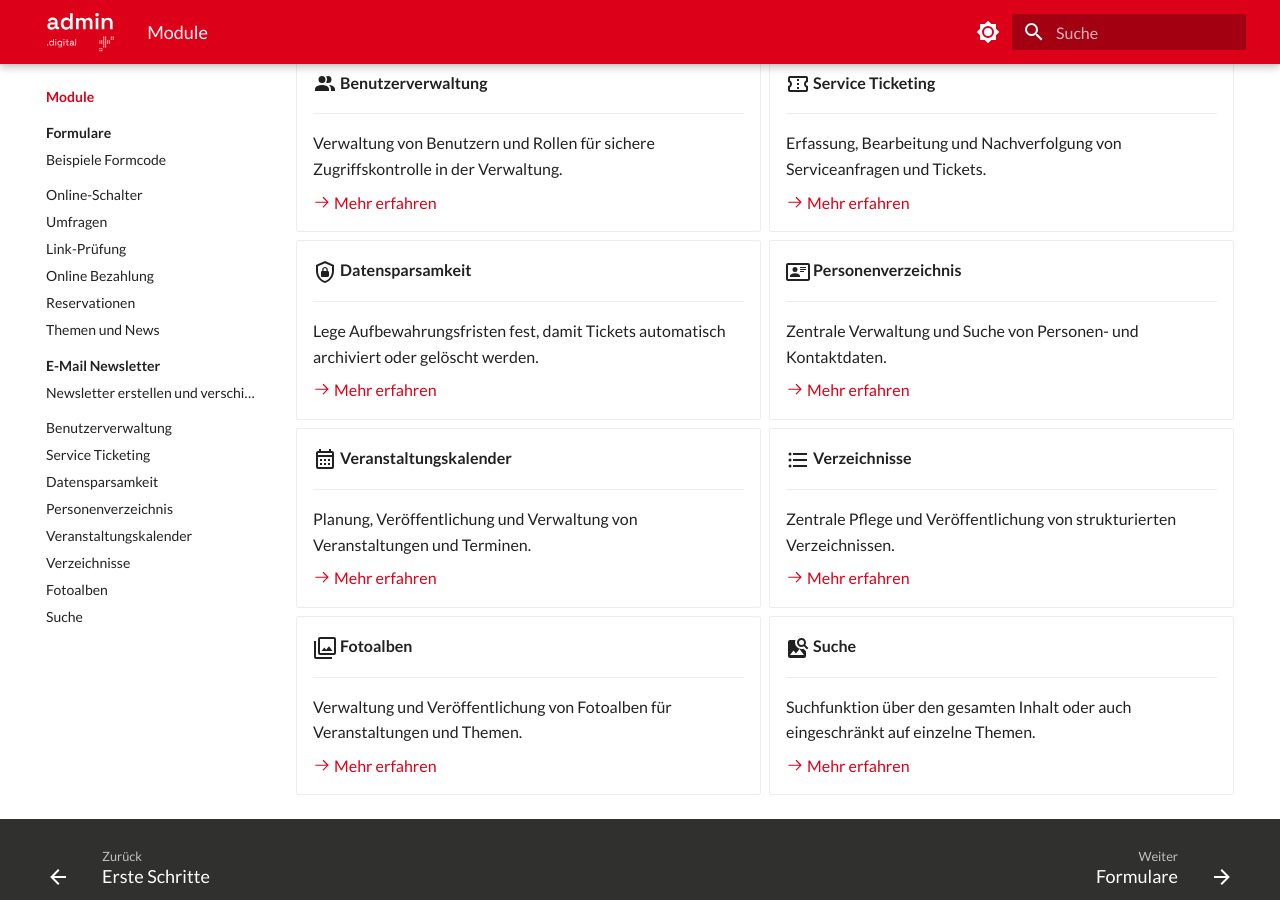
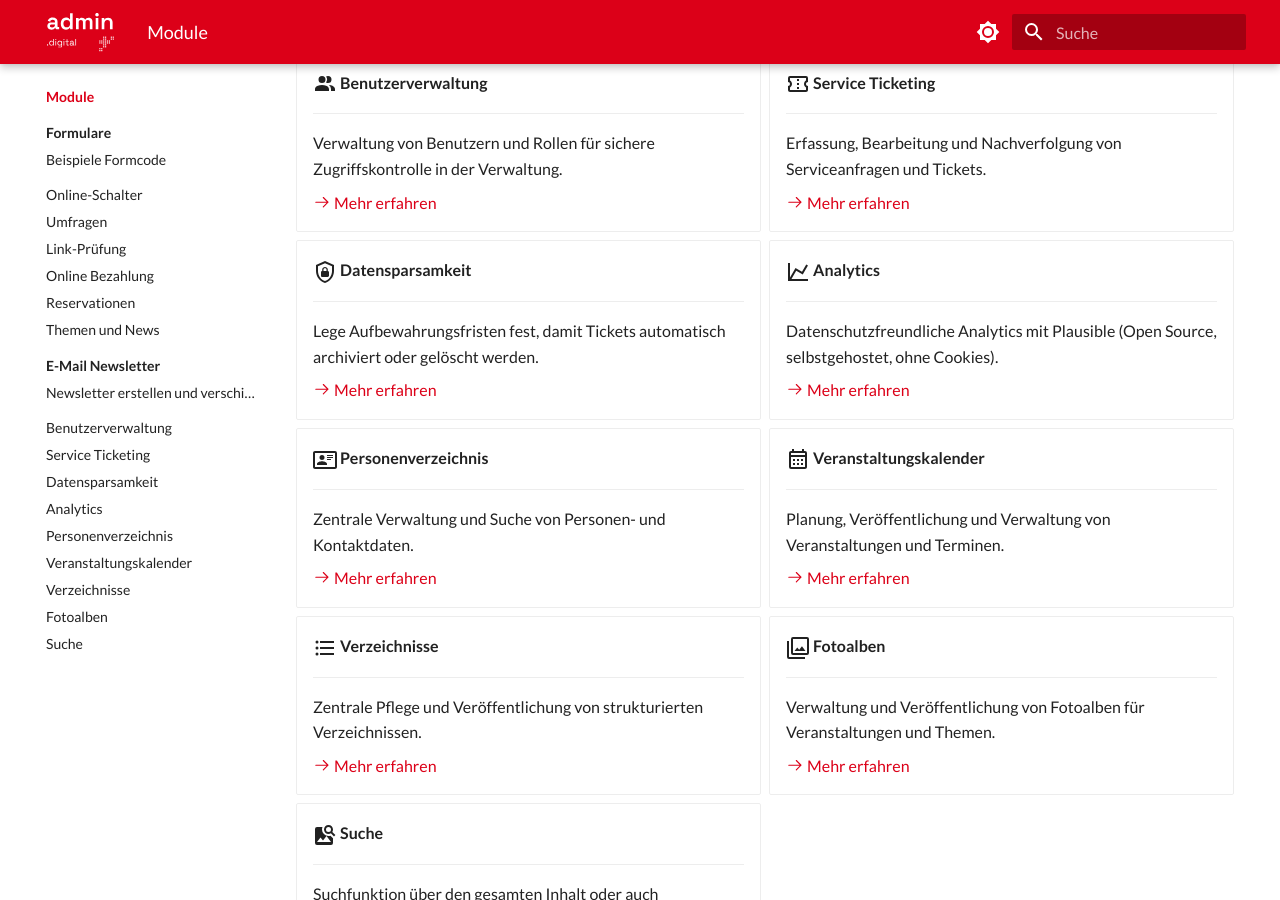
Before and after one commit to seantis/docs-admin-digital, an MkDocs documentation site: the page built from content/module/index.md, in a window 1280 px wide and 900 px high, scrolled down 1066 px. Built offline with MkDocs 1.6.1 and Material for MkDocs 9.7.7, drawn with Linux system fonts in a browser that asks for light colours.

Commit message:
Analytics Modul

```diff
--- a/content/module/index.md
+++ b/content/module/index.md
@@ -98,6 +98,14 @@ admin.digital bietet eine Reihe von Modulen, die speziell auf die Bedürfnisse d
 
     [:octicons-arrow-right-24: Mehr erfahren](/module/datensparsamkeit/)
 
+-   :material-chart-line:{ .lg .middle } **Analytics**
+
+    ---
+
+    Datenschutzfreundliche Analytics mit Plausible (Open Source, selbstgehostet, ohne Cookies).
+
+    [:octicons-arrow-right-24: Mehr erfahren](/module/analytics/)
+
 -   :material-card-account-details-outline:{ .lg .middle } **Personenverzeichnis**
 
     ---
--- a/mkdocs.yml
+++ b/mkdocs.yml
@@ -94,6 +94,7 @@ nav:
       - Benutzerverwaltung: module/benutzerverwaltung/index.md
       - Service Ticketing: module/service-ticketing/index.md
       - Datensparsamkeit: module/datensparsamkeit/index.md
+      - Analytics: module/analytics/index.md
       - Personenverzeichnis: module/personenverzeichnis/index.md
       - Veranstaltungskalender: module/veranstaltungskalender/index.md
       - Verzeichnisse: module/verzeichnisse/index.md
```
Also changed, not shown: content/module/analytics/index.md (added, +13 -0 lines).
